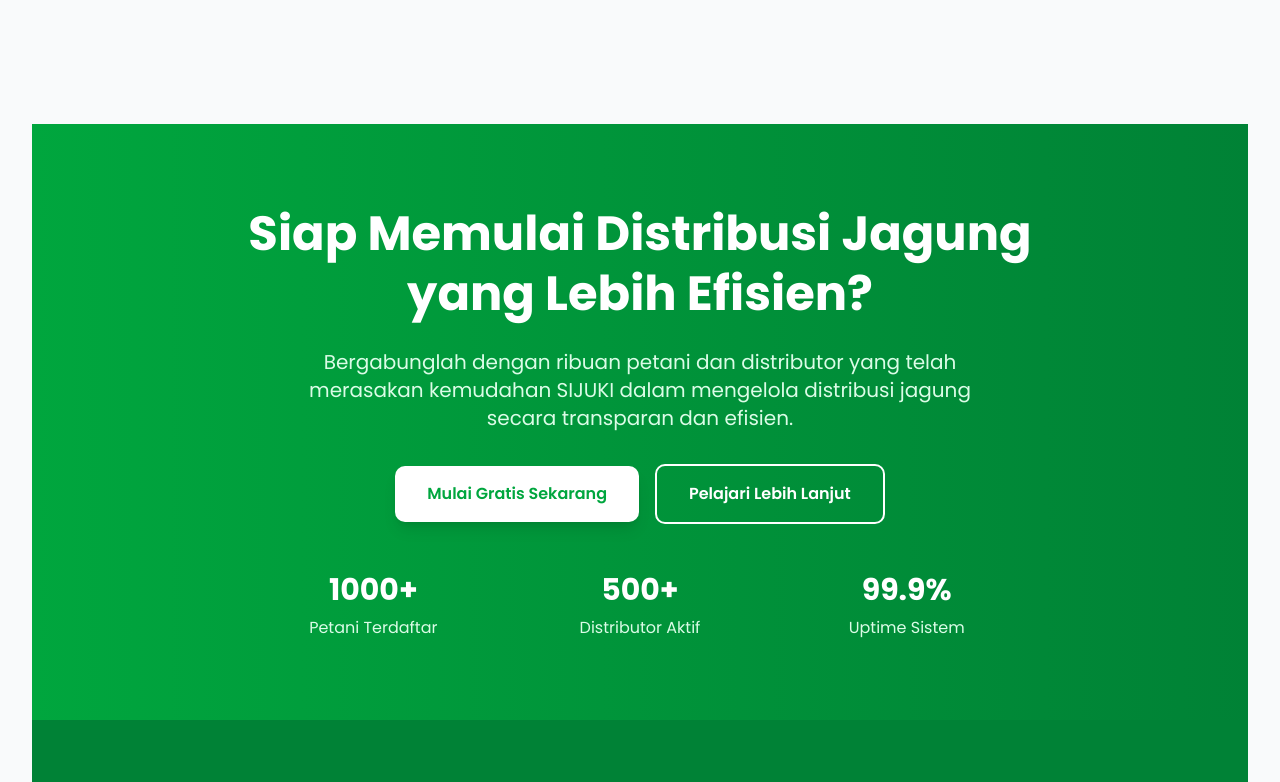
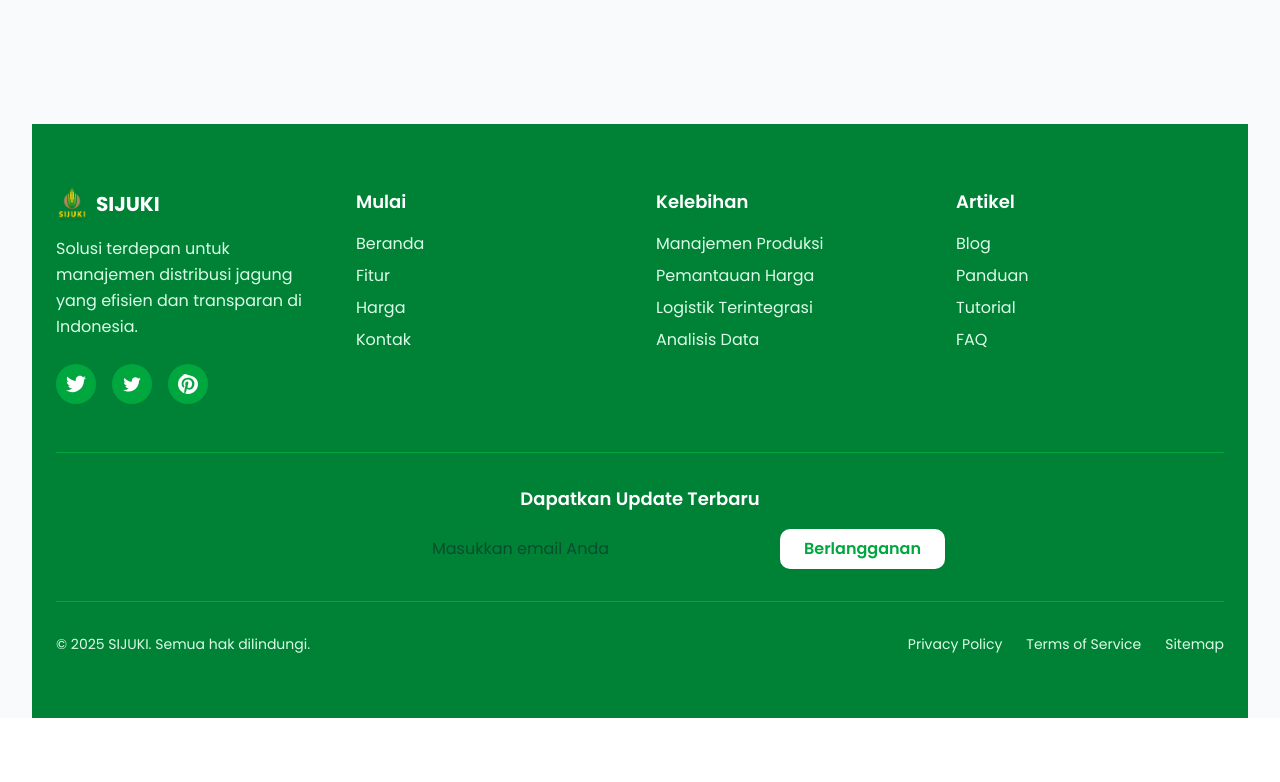
Before and after one commit to SyariefHayat/rantaiPasokDistribusi, a React (Vite) app: page / in a window 1280 px wide. Shown: the part 2080-2862 px from the top of the page. After the commit the page ends 2798 px from the top, so only its background shows below. Built offline with nearby package versions, Linux system fonts and the light colour scheme.

Commit message:
update frontend: footer section ui

```diff
--- a/src/pages/landing/FooterSection.jsx
+++ b/src/pages/landing/FooterSection.jsx
@@ -30,7 +30,8 @@
                     {/* Logo and Description */}
                     <div className="lg:col-span-1">
                         <div className="flex items-center space-x-2 mb-4">
-                            <div className="w-8 h-8 bg-white rounded-full flex items-center justify-center">
+                            <div className="w-8 h-8 rounded-full flex items-center justify-center">
+                                <img src="/logo.png" alt="logo si juki" />
                                 <div className="w-4 h-4 bg-green-600 rounded-full"></div>
                             </div>
                             <span className="text-xl font-bold">SIJUKI</span>
@@ -120,7 +121,7 @@
                 {/* Bottom Footer */}
                 <div className="border-t border-green-600 pt-8 flex flex-col md:flex-row justify-between items-center">
                     <div className="text-green-100 text-sm mb-4 md:mb-0">
-                        © 2024 SIJUKI. Semua hak dilindungi.
+                        © 2025 SIJUKI. Semua hak dilindungi.
                     </div>
                     <div className="flex space-x-6 text-sm">
                         <a href="#" className="text-green-100 hover:text-white transition-colors">Privacy Policy</a>
--- a/src/pages/landing/Home.jsx
+++ b/src/pages/landing/Home.jsx
@@ -21,7 +21,7 @@
             {/* <AboutUs /> */}
             {/* <BussinessSection /> */}
             {/* <MarketplaceSection /> */}
-            <CTASection />
+            {/* <CTASection /> */}
             <FooterSection />
         </DefaultLayout>
     )
```
